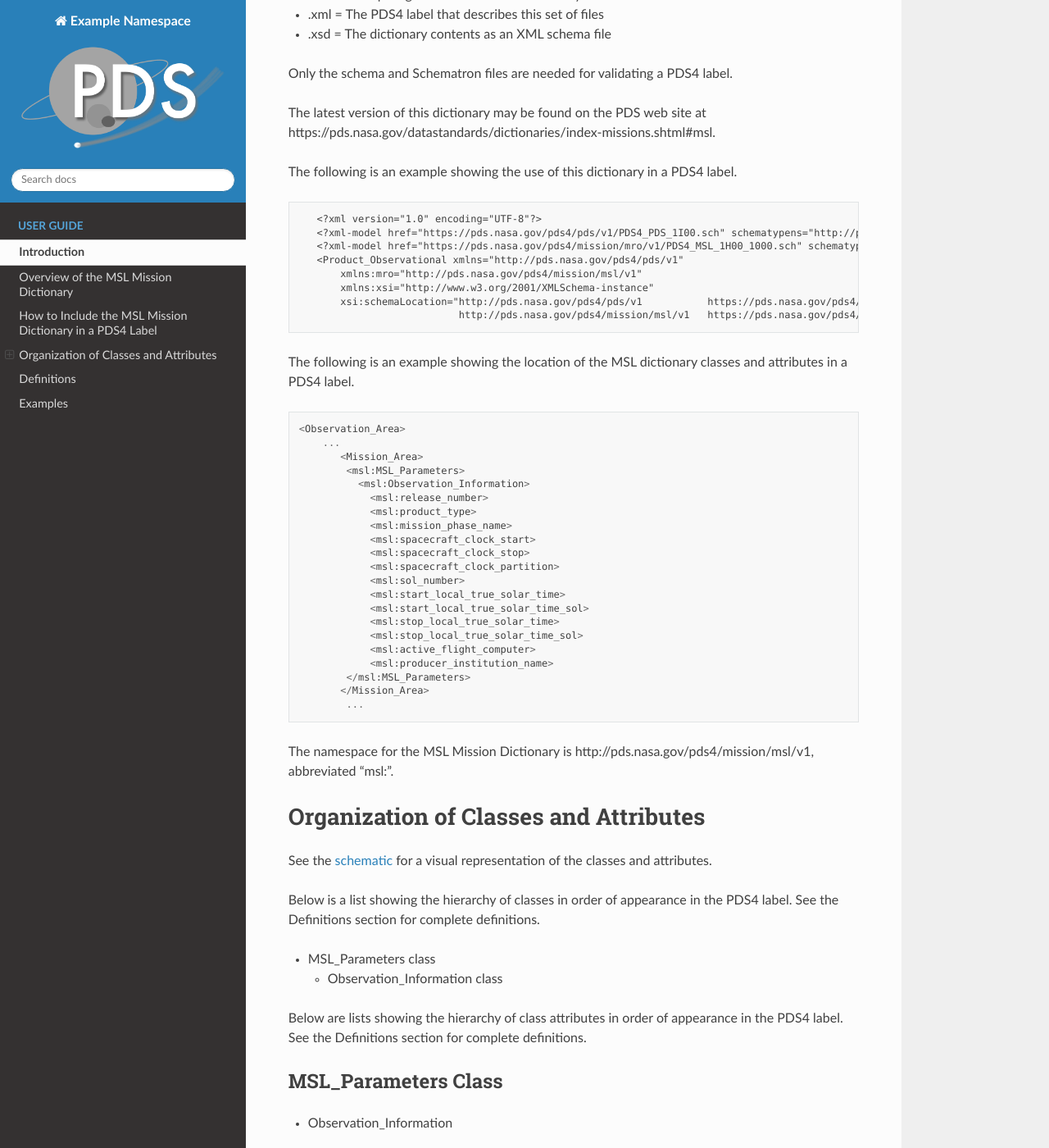
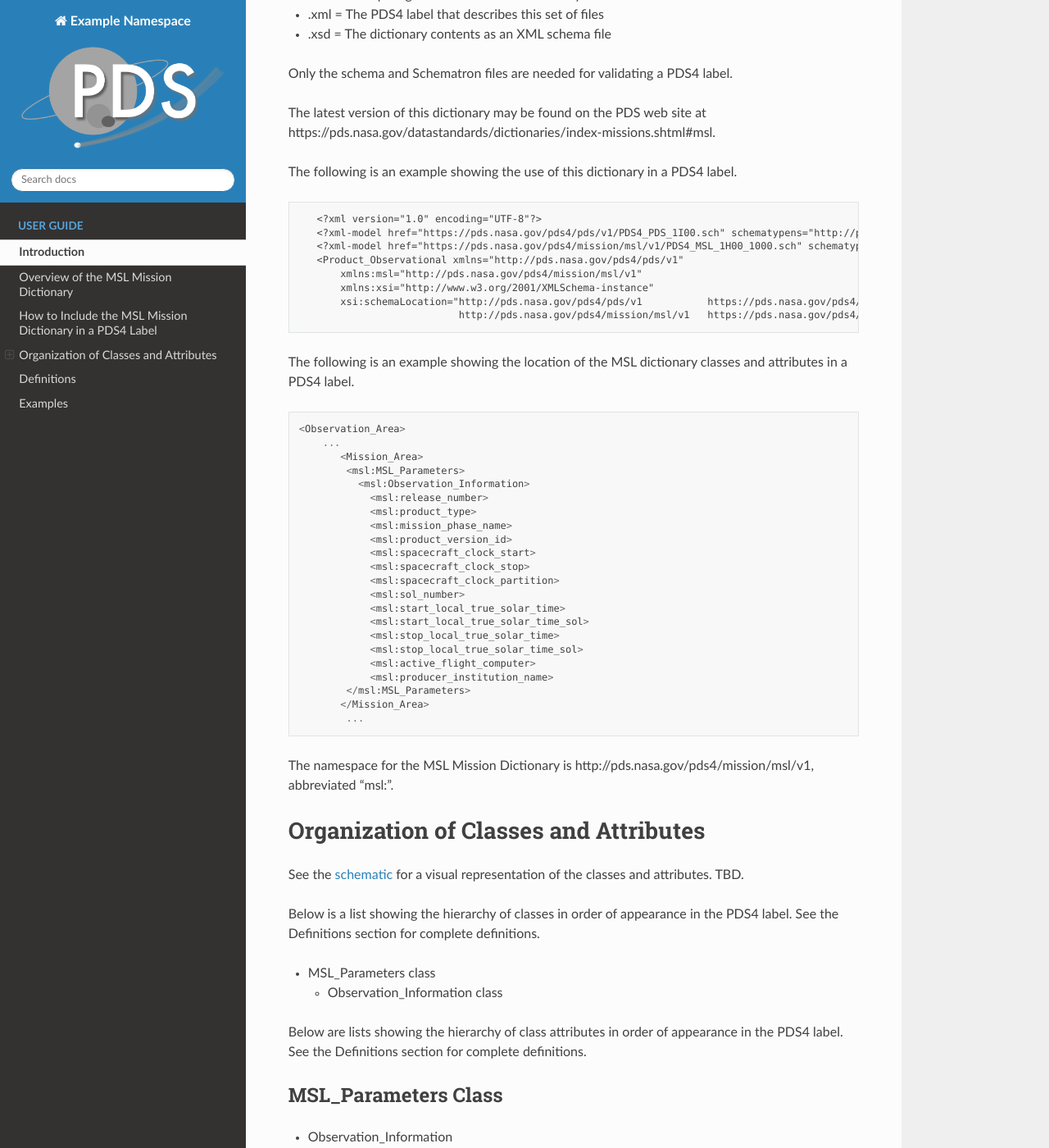
Before and after one commit to pds-data-dictionaries/ldd-msl, a Sphinx documentation site: the page built from docs/source/user/user-guide.md, in a window 1280 px wide and 1400 px high, scrolled down 985 px. Shown: the whole window at 82% size. Built offline with Sphinx 7.4.7 and the Read the Docs theme 2.0.0, drawn with Linux system fonts in a browser that asks for light colours; pages that are not in the unit, such as notebooks, are missing from menus; some of the changed text lies outside the part shown.

Commit message:
Prep for tagging release
Releasing dictionary version 1.1.0.0
Minor user guide revisions

````diff
--- a/docs/source/user/user-guide.md
+++ b/docs/source/user/user-guide.md
@@ -37,12 +37,12 @@
 ```
    <?xml version="1.0" encoding="UTF-8"?>
    <?xml-model href="https://pds.nasa.gov/pds4/pds/v1/PDS4_PDS_1I00.sch" schematypens="http://purl.oclc.org/dsdl/schematron"?>
-   <?xml-model href="https://pds.nasa.gov/pds4/mission/mro/v1/PDS4_MSL_1H00_1000.sch" schematypens="http://purl.oclc.org/dsdl/schematron"?>
+   <?xml-model href="https://pds.nasa.gov/pds4/mission/msl/v1/PDS4_MSL_1H00_1000.sch" schematypens="http://purl.oclc.org/dsdl/schematron"?>
    <Product_Observational xmlns="http://pds.nasa.gov/pds4/pds/v1"
-       xmlns:mro="http://pds.nasa.gov/pds4/mission/msl/v1"
+       xmlns:msl="http://pds.nasa.gov/pds4/mission/msl/v1"
        xmlns:xsi="http://www.w3.org/2001/XMLSchema-instance"
        xsi:schemaLocation="http://pds.nasa.gov/pds4/pds/v1           https://pds.nasa.gov/pds4/pds/v1/PDS4_PDS_1I00.xsd
-                           http://pds.nasa.gov/pds4/mission/msl/v1   https://pds.nasa.gov/pds4/mission/msl/v1/PDS4_MRO_1H00_1000.xsd">
+                           http://pds.nasa.gov/pds4/mission/msl/v1   https://pds.nasa.gov/pds4/mission/msl/v1/PDS4_MSL_1H00_1000.xsd">
 ```
 
 The following is an example showing the location of the MSL dictionary classes and attributes in a PDS4 label.
@@ -56,6 +56,7 @@
             <msl:release_number>
             <msl:product_type>
             <msl:mission_phase_name>
+            <msl:product_version_id>
             <msl:spacecraft_clock_start>
             <msl:spacecraft_clock_stop>
             <msl:spacecraft_clock_partition>
@@ -75,7 +76,7 @@
 
 # Organization of Classes and Attributes
 
-See the [schematic](../../MSL_LDD_diagram.png) for a visual representation of the classes and attributes.
+See the [schematic](../../MSL_LDD_diagram.png) for a visual representation of the classes and attributes. TBD.
 
 Below is a list showing the hierarchy of classes in order of appearance in the PDS4 label.
 See the Definitions section for complete definitions.
@@ -93,6 +94,7 @@
 - release_number
 - product_type
 - mission_phase_name
+- product_version_id
 - spacecraft_clock_start
 - spacecraft_clock_stop
 - spacecraft_clock_partition
@@ -210,6 +212,13 @@
 - Maximum occurrences: 1
 - Nillable: No
 
+*product_version_id*
+The product_version_id element identifies the version of an individual data product.
+- PDS4 data type: ASCII_Short_String_Collapsed
+- Minimum occurrences: 0
+- Maximum occurrences: 1
+- Nillable: No
+
 *release_number*
 The release_number element is the identifier of a scheduled release of MSL data from PDS. The first MSL data release has release_number "0001". The release_number for a given product is always the first release in which it appears, and does not change if the product is revised later.
 - PDS4 data type: ASCII_Short_String_Collapsed
````
Also changed, not shown: other parts of docs/source/user/user-guide.md (+2 -2 lines), docs/source/index.rst (+0 -7 lines), 1 other file.
